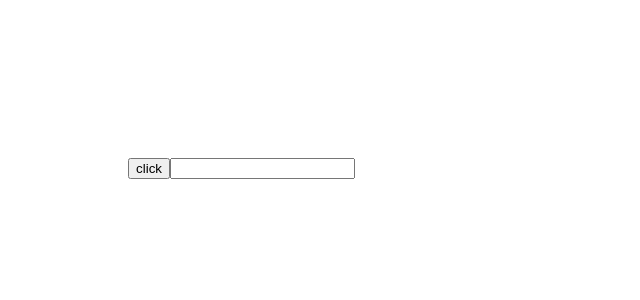
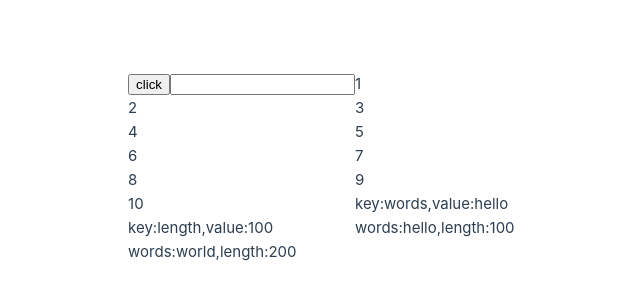
Before and after one commit to airmanxtw/TestVue20250102, a Vue app: page /home8 in a window 1280 px wide. Shown: the part 232-532 px from the top of the page, without its empty margins (285-925 px from the left). Built offline with nearby package versions, Linux system fonts and the light colour scheme.

Commit message:
新增 uid 依賴；在 Home8View 中引入 uid 並新增多個資料顯示區域

```diff
--- a/package.json
+++ b/package.json
@@ -18,6 +18,7 @@
     "immutable": "^5.0.3",
     "isomorphic-dompurify": "^2.21.0",
     "lodash": "^4.17.21",
+    "uid": "^2.0.2",
     "vue": "^3.5.13",
     "vue-router": "^4.5.0",
     "vue-timer-hook": "^1.0.84"
--- a/src/views/Home8View.vue
+++ b/src/views/Home8View.vue
@@ -3,14 +3,24 @@
   <div @click.capture.once="console.log(' this is div')">
     <button @click="console.log(' this is button')">click</button>
     <input @keypress="console.log(' this is input')" />
+
   </div>
+
+  <div v-for="(item) in items1" :key="item">{{ item }}</div>
+  <div v-for="(value,key) in item2" :key="key">{{ `key:${key},value:${value}` }}</div>
+  <div v-for="(item) in items3" :key="item.words">{{ `words:${item.words},length:${item.length}` }}</div>
 
 </template>
 <script setup lang="ts">
+import {uid} from 'uid';
 import { ref } from 'vue'
 
 const userInput = "";
 const htmlContent = ref(userInput);
+const items1=ref<string[]>(["1","2","3","4","5","6","7","8","9","10"]);
+const item2=ref<Doc2>({words:"hello",length:100});
+const items3=ref<Doc2[]>([{words:"hello",length:100},{words:"world",length:200}]);
+
 
 
 </script>
```
Also changed, not shown: 1 other file (tests, documents, lock files or other folders).
